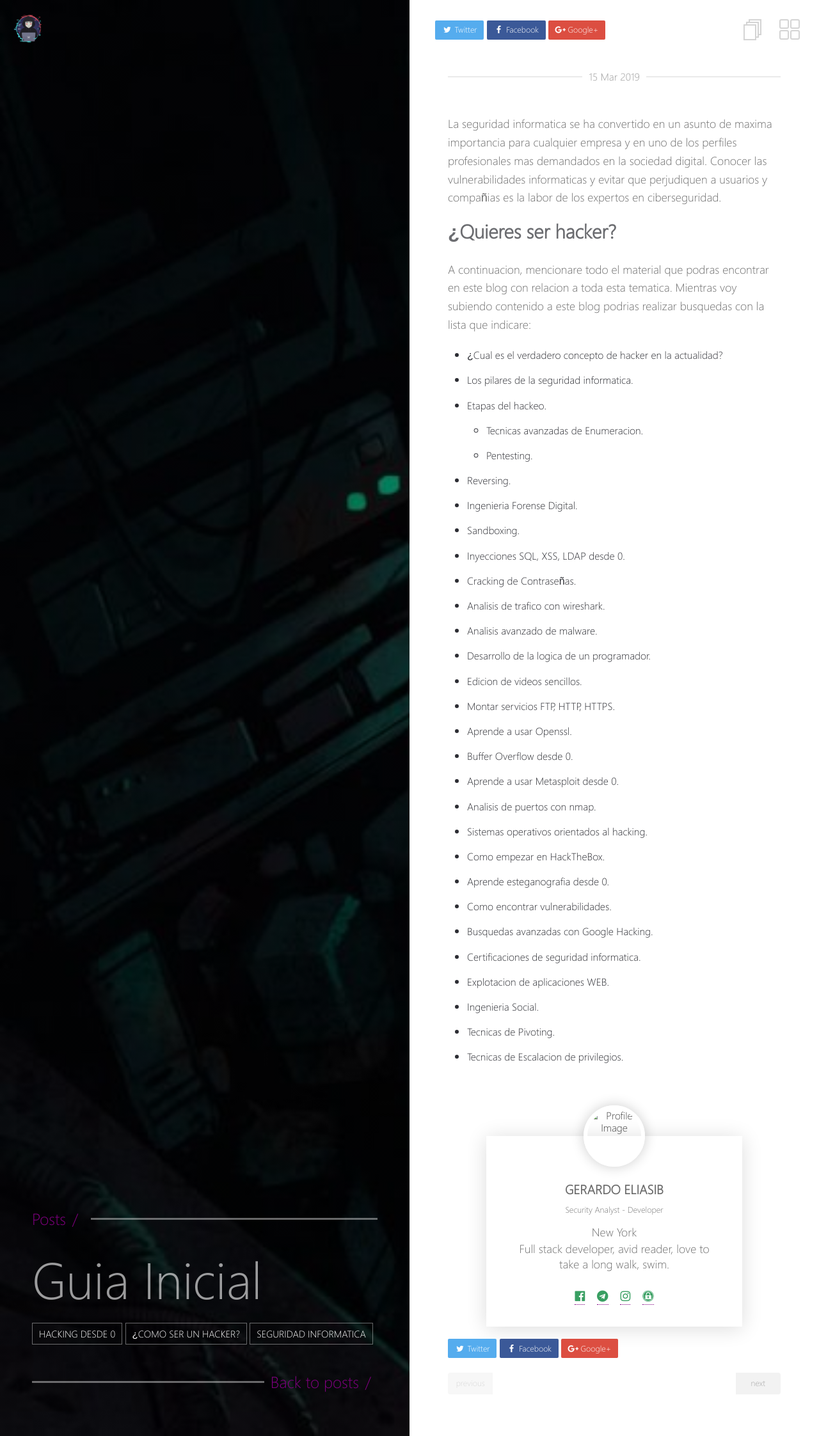
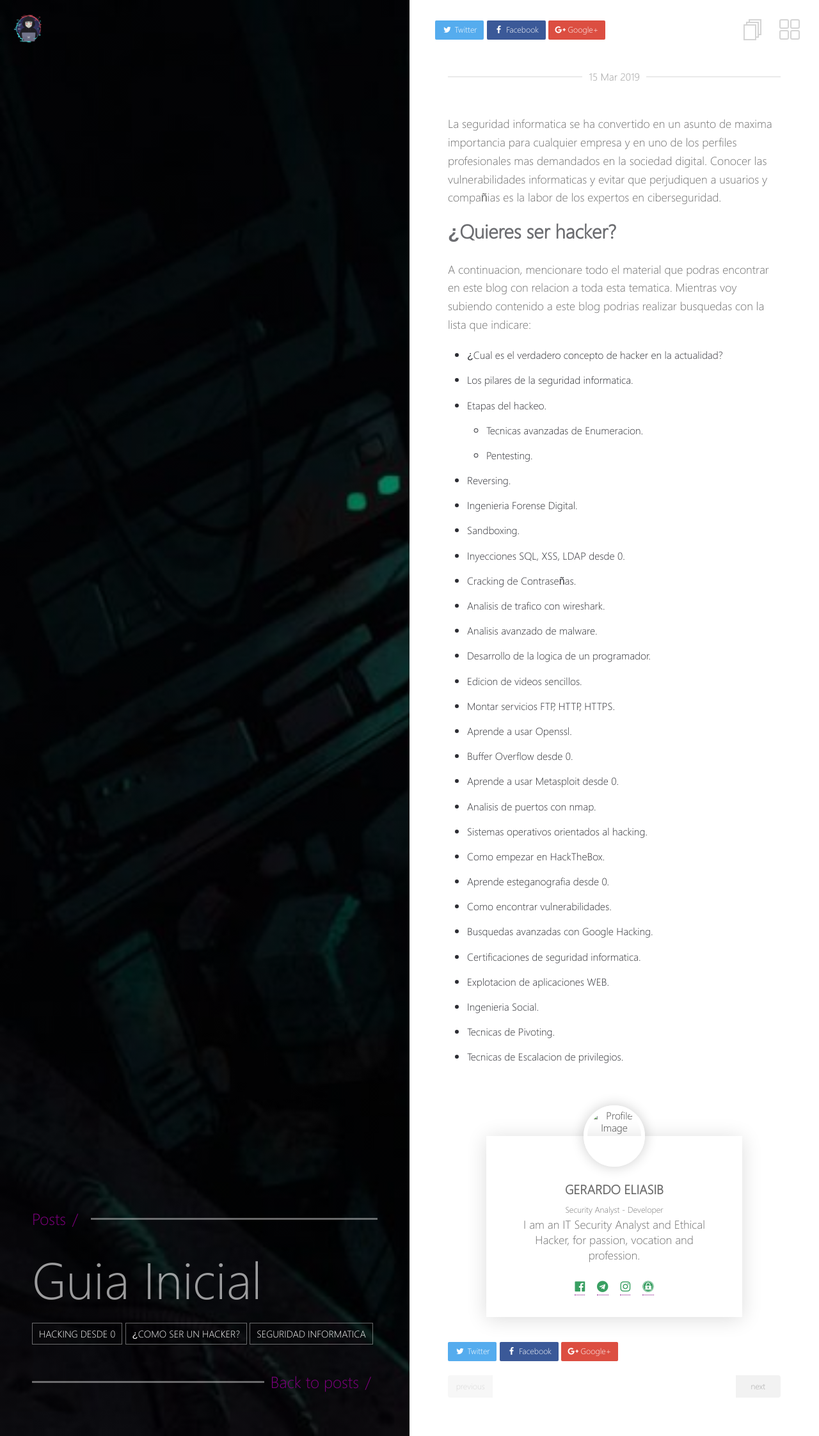
Before and after one commit to HackingProfessional/Security, a Jekyll site: the page built from _posts/2019-03-15-Guia-Inicial.md, in a window 1280 px wide. Shown: the whole page at 64% size. Built offline with Jekyll 4.4.1, drawn with Linux system fonts in a browser that asks for light colours; nearby versions of some CDN libraries.

Commit message:
Update signature.html

```diff
--- a/_includes/signature.html
+++ b/_includes/signature.html
@@ -1,17 +1,17 @@
 <div class="card">
         <div class="card-header">
-            <img src="https://hackingprofessional.github.io/HTB/assets/img/posts/wall.jpg" alt="Profile Image" class="profile-img">
+            <img src="https://hackingprofessional.github.io/HTB/assets/img/posts/img.jpg" alt="Profile Image" class="profile-img">
         </div>
         <div class="card-body">
             <p class="full-name">Gerardo Eliasib</p>
             <p class="username">Security Analyst - Developer</p>
-            <p class="city">New York</p>
-            <p class="desc">Full stack developer, avid reader, love to take a long walk, swim.</p>
+            <p class="desc">I am an IT Security Analyst and Ethical Hacker, for passion, vocation and profession.</p>
             <p>
-                <a href="#" class="social-icon facebook"><i class="fab fa-facebook-f"></i></a>
-                <a href="#" class="social-icon telegram"><i class="fab fa-telegram"></i></a>
-                <a href="#" class="social-icon instagram"><i class="fab fa-instagram"></i></a>
-                <a href="#" class="social-icon expeditedssl"><i class="fab fa-expeditedssl"></i></a>
+                <a href="https://www.facebook.com/Gerh002" class="social-icon facebook"><i class="fab fa-facebook-f"></i></a>
+                <a href="http://telegram.me/gerhsephiroth" class="social-icon telegram"><i class="fab fa-telegram"></i></a>
+                <a href="https://www.instagram.com/gerardo_rh97/" class="social-icon instagram"><i class="fab fa-instagram"></i></a>
+                <a href="https://hackingprofessional.github.io/about" class="social-icon expeditedssl"><i class="fab fa-expeditedssl"></i></a>
             </p>
         </div>
     </div>
+<br>
```
